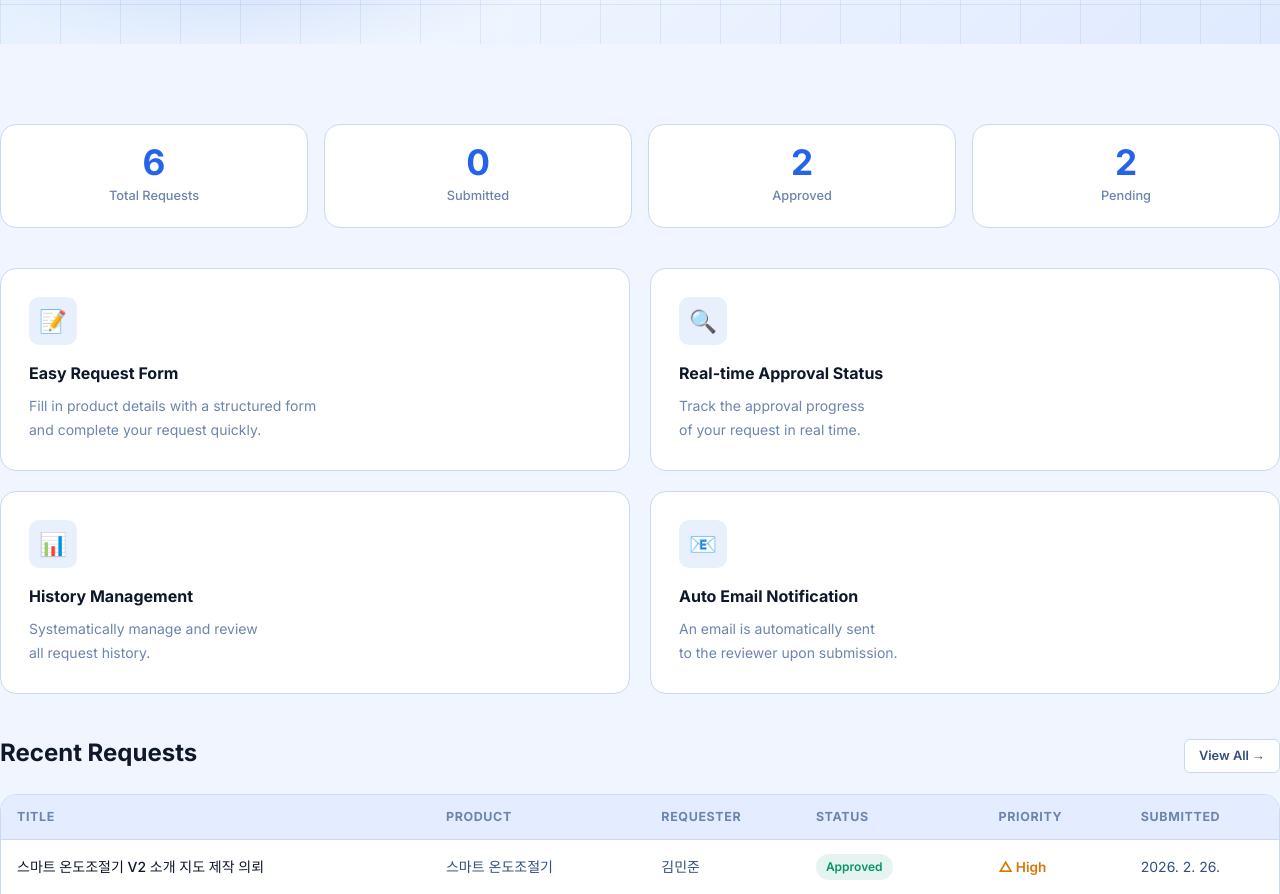
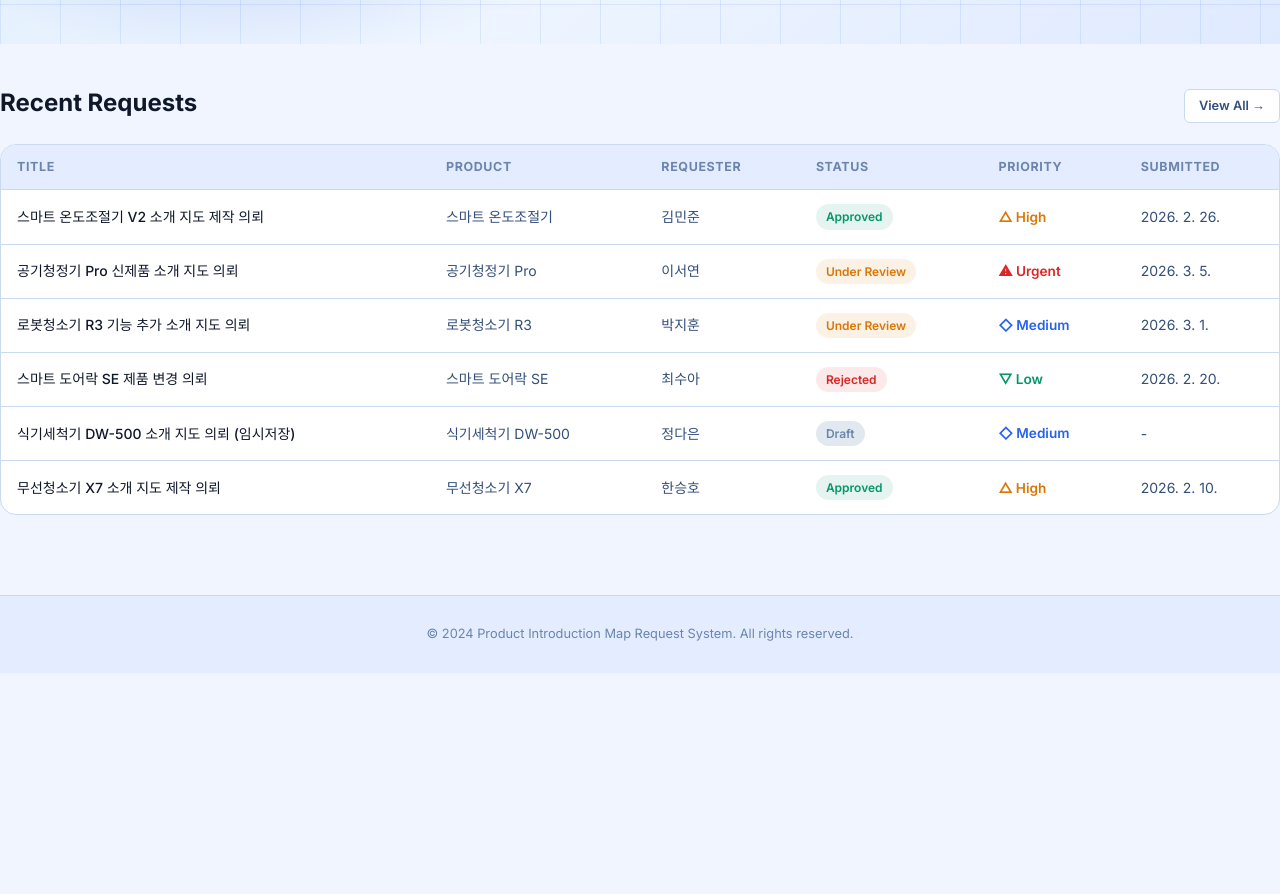
Before and after one commit to dndud3377/request-site, a React (Create React App) app in the folder frontend/: page / in a window 1280 px wide. Shown: the part 540-1434 px from the top of the page. After the commit the page ends 1213 px from the top, so only its background shows below. Built offline with nearby package versions, Linux system fonts and the light colour scheme.

Commit message:
feat: 홈 페이지에서 통계 및 기능 소개 섹션 제거
https://claude.ai/code/session_014uX2GUc53VUfga8vRdxKUf

```diff
--- a/frontend/src/pages/HomePage.tsx
+++ b/frontend/src/pages/HomePage.tsx
@@ -3,20 +3,7 @@ import { Link } from 'react-router-dom';
 import { useTranslation } from 'react-i18next';
 import { documentsAPI } from '../api/client';
 import StatusBadge, { PriorityBadge } from '../components/StatusBadge';
-import { RequestDocument, Stats } from '../types';
-
-interface Feature {
-  icon: string;
-  titleKey: string;
-  descKey: string;
-}
-
-const FEATURES: Feature[] = [
-  { icon: '📝', titleKey: 'home.feature_1_title', descKey: 'home.feature_1_desc' },
-  { icon: '🔍', titleKey: 'home.feature_2_title', descKey: 'home.feature_2_desc' },
-  { icon: '📊', titleKey: 'home.feature_3_title', descKey: 'home.feature_3_desc' },
-  { icon: '📧', titleKey: 'home.feature_4_title', descKey: 'home.feature_4_desc' },
-];
+import { RequestDocument } from '../types';
 
 const formatDate = (dateStr: string | null): string => {
   if (!dateStr) return '-';
@@ -25,11 +12,9 @@ const formatDate = (dateStr: string | null): string => {
 
 export default function HomePage(): React.ReactElement {
   const { t } = useTranslation();
-  const [stats, setStats] = useState<Stats>({ total: 0, by_status: {} });
   const [recent, setRecent] = useState<RequestDocument[]>([]);
 
   useEffect(() => {
-    documentsAPI.stats().then((r) => setStats(r.data)).catch(() => {});
     documentsAPI.list({ page_size: '5' }).then((r) => {
       const data = r.data;
       setRecent(Array.isArray(data) ? data : (data as any).results ?? []);
@@ -62,39 +47,6 @@ export default function HomePage(): React.ReactElement {
       </div>
 
       <div className="container page">
-        {/* Stats */}
-        <div className="stats-grid">
-          <div className="stat-card">
-            <div className="stat-number">{stats.total}</div>
-            <div className="stat-label">{t('home.stat_total')}</div>
-          </div>
-          <div className="stat-card">
-            <div className="stat-number">{stats.by_status['submitted'] ?? 0}</div>
-            <div className="stat-label">{t('home.stat_submitted')}</div>
-          </div>
-          <div className="stat-card">
-            <div className="stat-number">{stats.by_status['approved'] ?? 0}</div>
-            <div className="stat-label">{t('home.stat_approved')}</div>
-          </div>
-          <div className="stat-card">
-            <div className="stat-number">
-              {(stats.by_status['submitted'] ?? 0) + (stats.by_status['under_review'] ?? 0)}
-            </div>
-            <div className="stat-label">{t('home.stat_pending')}</div>
-          </div>
-        </div>
-
-        {/* Features */}
-        <div className="feature-grid">
-          {FEATURES.map((f) => (
-            <div key={f.icon} className="feature-card">
-              <div className="feature-icon">{f.icon}</div>
-              <div className="feature-title">{t(f.titleKey as any)}</div>
-              <div className="feature-desc">{t(f.descKey as any)}</div>
-            </div>
-          ))}
-        </div>
-
         {/* Recent */}
         {recent.length > 0 && (
           <div>
```
